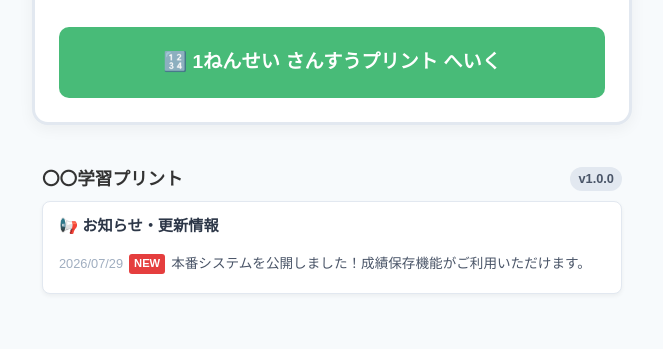
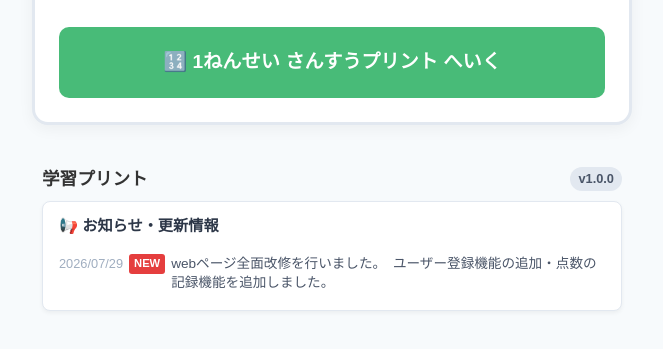
Before and after one commit to pon19/ess-learning-app, a plain HTML site: page app.html in a window 1280 px wide. Shown: the part 169-518 px from the top of the page, without its empty margins (308-971 px from the left). Drawn offline with nearby package versions, Linux system fonts and the light colour scheme.

Commit message:
お知らせの追加

```diff
--- a/app.html
+++ b/app.html
@@ -35,7 +35,7 @@
     <div class="update-info-container">
       <!-- バージョンバッジ -->
       <div class="version-header">
-        <span class="app-title">〇〇学習プリント</span>
+        <span class="app-title">学習プリント</span>
         <span class="version-badge">v1.0.0</span>
       </div>
 
@@ -46,7 +46,7 @@
           <li>
             <span class="news-date">2026/07/29</span>
             <span class="news-tag new">NEW</span>
-            <span class="news-text">本番システムを公開しました！成績保存機能がご利用いただけます。</span>
+            <span class="news-text">webページ全面改修を行いました。　ユーザー登録機能の追加・点数の記録機能を追加しました。</span>
           </li>
           <!-- 新しい更新があったらここ上に追加していきます -->
         </ul>
```
